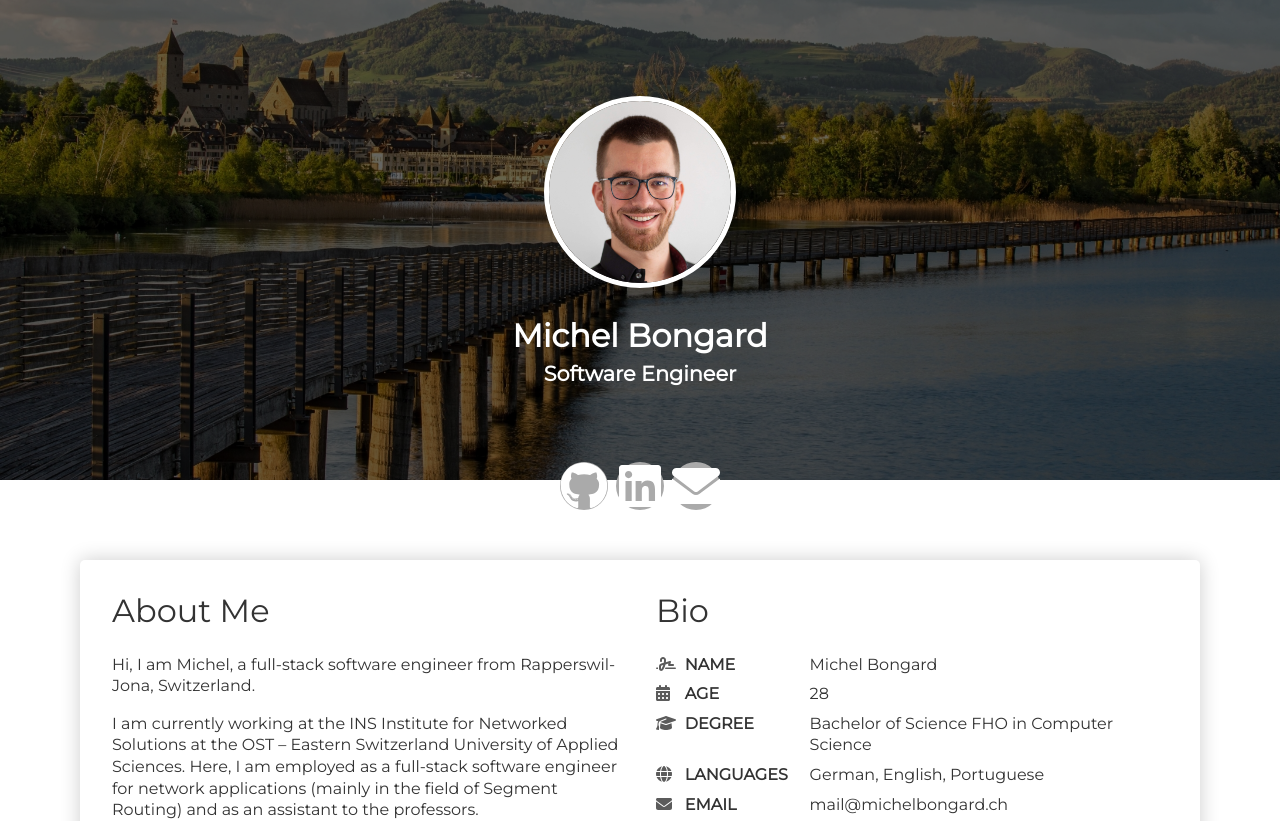
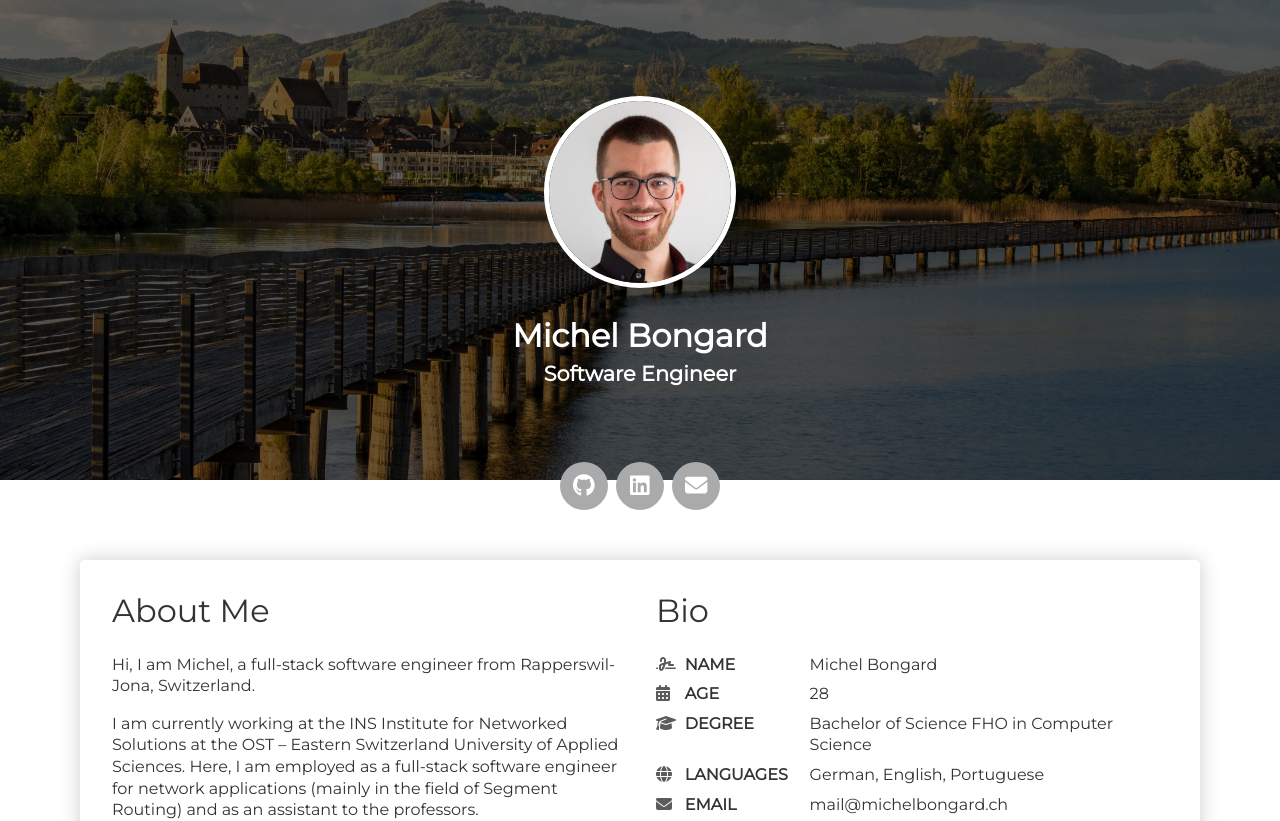
Before and after one commit to ubaumann/ubaumann.ch, a React (Create React App) app: page / in a window 1280 px wide. Shown: the top 821 px of the page. Built offline with nearby package versions, Linux system fonts and the light colour scheme.

Commit message:
fixed issue with social icons

```diff
--- a/src/components/SocialIcon/SocialIcon.scss
+++ b/src/components/SocialIcon/SocialIcon.scss
@@ -2,6 +2,9 @@
 
 .SocialIcon {
   position: relative;
+  display: flex;
+  justify-content: center;
+  align-items: center;
   width: 3rem;
   height: 3rem;
   border-radius: 2rem;
@@ -10,10 +13,7 @@
 
   &-Icon {
     color: var(--white);
-    width: 100%;
-    height: 100%;
     font-size: 1.4rem;
-    text-align: center;
   }
 
   &:hover {
```
